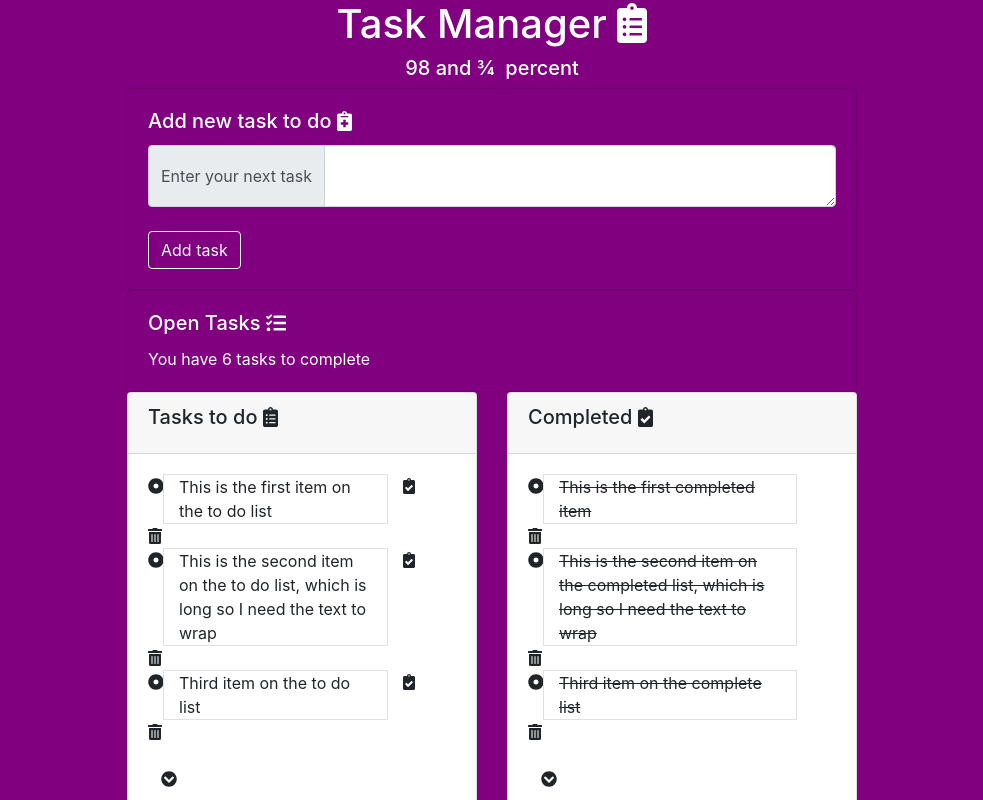
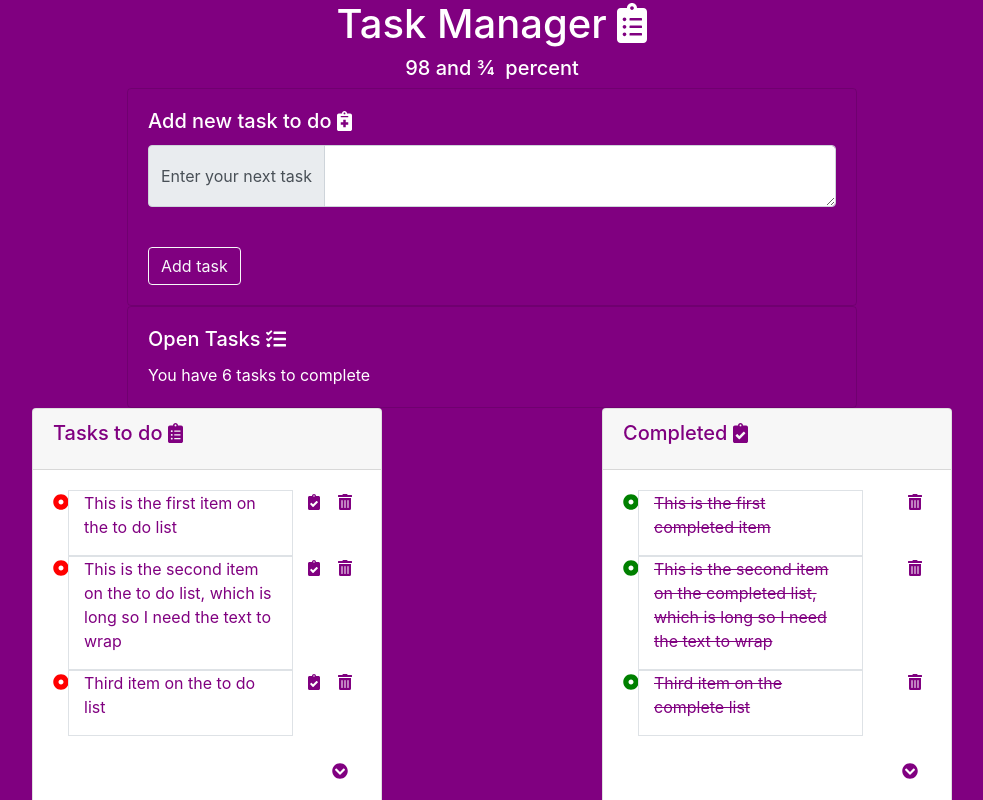
Before and after one commit to AnnJBarr/ninetyeight_and_threequarters, a React (Create React App) app: page / in a window 1280 px wide. Shown: the top 800 px of the page, without its empty margins (148-1131 px from the left). Built offline with nearby package versions, Linux system fonts and the light colour scheme.

Commit message:
conditional formatting based on done

```diff
--- a/src/App.js
+++ b/src/App.js
@@ -1,12 +1,9 @@
 import React from 'react';
-import logo from './logo.svg';
 import './App.css';
 import Header from './components/Header';
 import AddTask from './components/AddTask';
 import RemainingTasks from './components/RemainingTasks';
 import TasksArea from './components/TasksArea';
-import TaskItem from './components/TaskItem';
-import CompletedTasks from './components/CompletedTasks';
 import Footer from './components/Footer';
 
 function App() {
--- a/src/components/AddTask.js
+++ b/src/components/AddTask.js
@@ -10,14 +10,14 @@ class AddTask extends React.Component {
                     <div className="card bg-transparent text-white">
                         <div className="card-body">
                             <h5 className="card-title">Add new task to do <FontAwesomeIcon icon={faNotesMedical} /></h5>
-                            {/*<p className="card-text"> */}
+                            <p className="card-text">
                                 <div className="input-group">
                                     <div className="input-group-prepend">
                                         <span className="input-group-text">Enter your next task</span>
                                     </div>
                                     <textarea className="form-control" aria-label="With textarea"></textarea>
                                 </div>
-                            {/* </p> */}
+                            </p>
                             <br />
                             <a href="#" className="btn btn-outline-light">Add task</a>
                         </div>
--- /dev/null
+++ b/src/components/CompletedTasks.css
@@ -0,0 +1,9 @@
+
+
+/* #done {
+    color: purple
+} */
+
+/* #todo-dot {
+    color: green
+} */
--- a/src/components/CompletedTasks.js
+++ b/src/components/CompletedTasks.js
@@ -1,49 +1,21 @@
 import React from "react";
+import './CompletedTasks.css';
+import TaskItem from './TaskItem';
 import { FontAwesomeIcon } from '@fortawesome/react-fontawesome';
 import { faChevronCircleDown, faTasks, faDotCircle, faClipboardList, faClipboardCheck, faTrashAlt, faNotesMedical } from '@fortawesome/free-solid-svg-icons';
 
 class CompletedTasks extends React.Component {
-    render () {
+    render() {
         return (
-            <div className="card">
+            <div id="done" className="card">
                 <div className="card-header">
                     <h5 className="card-title">Completed <FontAwesomeIcon icon={faClipboardCheck} /></h5>
                 </div>
                 <div className="card-body">
                     <p className="card-text">
-                                <div className="row">
-                                    <div className="col-1" id="done-dot">
-                                        <FontAwesomeIcon icon={faDotCircle} />
-                                    </div>
-                                    <div className="col-9 border">
-                                        <del>This is the first completed item</del>
-                                    </div>
-                                    <div className="col-2">
-                                        <FontAwesomeIcon icon={faTrashAlt} />
-                                    </div>
-                                </div>
-                                <div className="row">
-                                    <div className="col-1" id="done-dot">
-                                        <FontAwesomeIcon icon={faDotCircle} />
-                                    </div>
-                                    <div className="col-9 border">
-                                        <del>This is the second item on the completed list, which is long so I need the text to wrap</del>
-                                    </div>
-                                    <div className="col-2">
-                                        <FontAwesomeIcon icon={faTrashAlt} />
-                                    </div>
-                                </div>
-                                <div className="row">
-                                    <div className="col-1" id="done-dot">
-                                        <FontAwesomeIcon icon={faDotCircle} />
-                                    </div>
-                                    <div className="col-9 border">
-                                        <del>Third item on the complete list</del>
-                                    </div>
-                                    <div className="col-2">
-                                        <FontAwesomeIcon icon={faTrashAlt} />
-                                    </div>
-                                </div>
+                        <TaskItem text="This is the first completed item" done={true} />
+                        <TaskItem text="This is the second item on the completed list, which is long so I need the text to wrap" done={true} />
+                        <TaskItem text="Third item on the complete list" done={true} />
                     </p>
                     <a href="#" id="task-button" className="btn"><FontAwesomeIcon icon={faChevronCircleDown} /></a>
                 </div>
--- a/src/components/Footer.js
+++ b/src/components/Footer.js
@@ -27,7 +27,7 @@ And never mix up your right foot with your left.
 
 And will you succeed?
 Yes! You will, indeed!
-(98 and &#190; &#160; percent guaranteed.) <FontAwesomeIcon icon = {faQuoteRight} /></p>
+(98 and &#190; &#160;percent guaranteed.) <FontAwesomeIcon icon = {faQuoteRight} /></p>
                 <footer className="blockquote-footer">Dr. Seuss <cite title="Source Title">Oh the places you’ll go</cite></footer>
                 </blockquote>
 
--- /dev/null
+++ b/src/components/TaskItem.css
@@ -0,0 +1,16 @@
+/* #doneid {
+    text-decoration: line-through;
+  } */
+
+  #todoid {
+      /* text-decoration: line-through; */
+      /* color: red; */
+  }
+
+  /* #donedot{
+      color:green;
+  }
+
+  #tododot {
+      color: red;
+  } */
--- a/src/components/TaskItem.js
+++ b/src/components/TaskItem.js
@@ -1,4 +1,5 @@
 import React from "react";
+import './TaskItem.css';
 import { FontAwesomeIcon } from '@fortawesome/react-fontawesome';
 import { faTasks, faDotCircle, faClipboardList, faClipboardCheck, faTrashAlt, faNotesMedical } from '@fortawesome/free-solid-svg-icons';
 
@@ -6,18 +7,23 @@ class TaskItem extends React.Component {
     render() {
         return (
             <div className="row">
-                <div className="col-1" id="todo-dot">
-                    <FontAwesomeIcon icon={faDotCircle} />
+                    <div className="col-1">
+                        {this.props.done === true ? <p id="donedot"><FontAwesomeIcon icon={faDotCircle} /></p> : <p id="tododot"><FontAwesomeIcon icon={faDotCircle} /></p>}
                     </div>
+
                     <div className="col-8 border">
-                    {this.props.text}
+                        {this.props.done === true ? <p id="doneid">{this.props.text}</p> : <p>{this.props.text}</p>}
+
                     </div>
                     <div className="col-1 text-right">
-                    <FontAwesomeIcon icon={faClipboardCheck} />
+                    {this.props.done === true ? <p id="doneid"> </p> : <p><FontAwesomeIcon icon={faClipboardCheck} /></p>}
                     </div>
-                <div className="col-2">
+                    <div className="col-1">
                         <FontAwesomeIcon icon={faTrashAlt} />
                     </div>
+
+
+
             </div>
 
         );
--- /dev/null
+++ b/src/components/TasksArea.css
@@ -0,0 +1,28 @@
+body {
+    color: purple;
+}
+#task-button {
+    color: purple;
+    float: right;
+  }
+
+  #doneid {
+    text-decoration: line-through;
+    /* color: green; */
+  }
+
+  #donedot{
+    color:green;
+}
+
+#tododot {
+    color: red;
+}
+
+/* #to-do-tasks {
+    color: red;
+}
+
+#done-tasks {
+    color: green;
+} */
--- a/src/components/TasksArea.js
+++ b/src/components/TasksArea.js
@@ -1,5 +1,5 @@
 import React from "react";
-import TaskItem from './TaskItem';
+import './TasksArea.css';
 import { FontAwesomeIcon } from '@fortawesome/react-fontawesome';
 import { faChevronCircleDown, faTasks, faDotCircle, faClipboardList, faClipboardCheck, faTrashAlt, faNotesMedical } from '@fortawesome/free-solid-svg-icons';
 import ToDoTasks from "./ToDoTasks";
@@ -8,28 +8,22 @@ import CompletedTasks from "./CompletedTasks";
 class TasksArea extends React.Component {
     render() {
         return (
-            <div id="tasks-area" className="row">
-                <div className="col-lg-2">
+            <div className="row">
+                {/* <div className="col-lg-2">
 
-                </div>
-                <div className="col-12 col-lg-4 mx-auto">
+                </div> */}
+                <div id="to-do-tasks" className="mx-auto col-12 col-lg-4">
                     <ToDoTasks />
                 </div>
 
-                <div className="col-12 col-lg-4 mx-auto">
+                <div id="done-tasks" className="mx-auto col-12 col-lg-4">
                     <CompletedTasks />
                 </div>
-                <div className="col-lg-2">
+                {/* <div className="col-lg-2">
 
-                </div>
+                </div> */}
             </div>
 
-            //<div>
-            //     This is my task areas
-
-            //     <CompletedTasks />
-
-            //</div>
 
         );
     }
--- /dev/null
+++ b/src/components/ToDoTasks.css
@@ -0,0 +1,4 @@
+/* #task-button {
+    color: purple;
+    float: right;
+  } */
--- a/src/components/ToDoTasks.js
+++ b/src/components/ToDoTasks.js
@@ -1,20 +1,21 @@
 import React from "react";
+import './ToDoTasks.css';
+import TaskItem from './TaskItem';
 import { FontAwesomeIcon } from '@fortawesome/react-fontawesome';
 import { faChevronCircleDown, faTasks, faDotCircle, faClipboardList, faClipboardCheck, faTrashAlt, faNotesMedical } from '@fortawesome/free-solid-svg-icons';
-import TaskItem from "./TaskItem";
 
 class ToDoTasks extends React.Component {
     render() {
         return (
-            <div className="card">
+            <div id="todo" className="card">
                 <div className="card-header">
                     <h5 className="card-title">Tasks to do <FontAwesomeIcon icon={faClipboardList} /></h5>
                 </div>
-                <div className="card-body">
-                    <p className="card-text">
-                        <TaskItem text="This is the first item on the to do list" />
-                        <TaskItem text="This is the second item on the to do list, which is long so I need the text to wrap" />
-                        <TaskItem text="Third item on the to do list" />
+                <div  className="card-body">
+                    <p className="card-text" >
+                        <TaskItem text="This is the first item on the to do list" done={false}/>
+                        <TaskItem text="This is the second item on the to do list, which is long so I need the text to wrap"  done={false}/>
+                        <TaskItem text="Third item on the to do list" done={false} />
                     </p>
                     <a href="#" id="task-button" className="btn"><FontAwesomeIcon icon={faChevronCircleDown} /></a>
                 </div>
```
Lines whose indentation alone changed are shown as unchanged.
